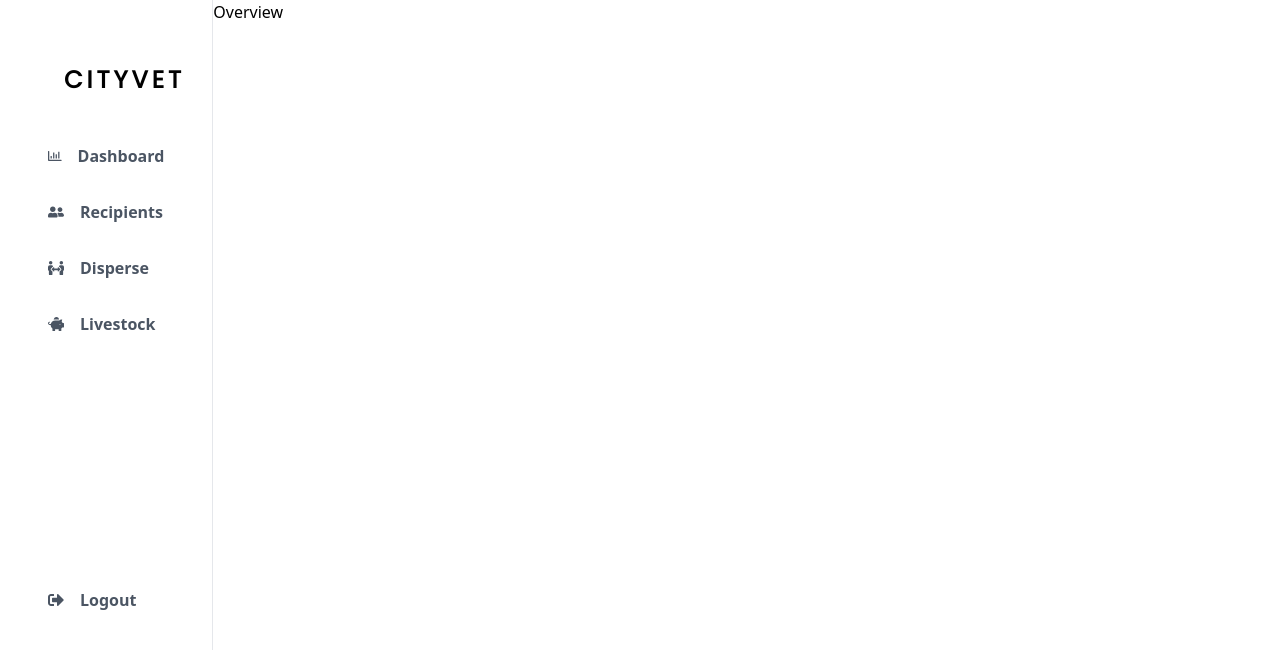
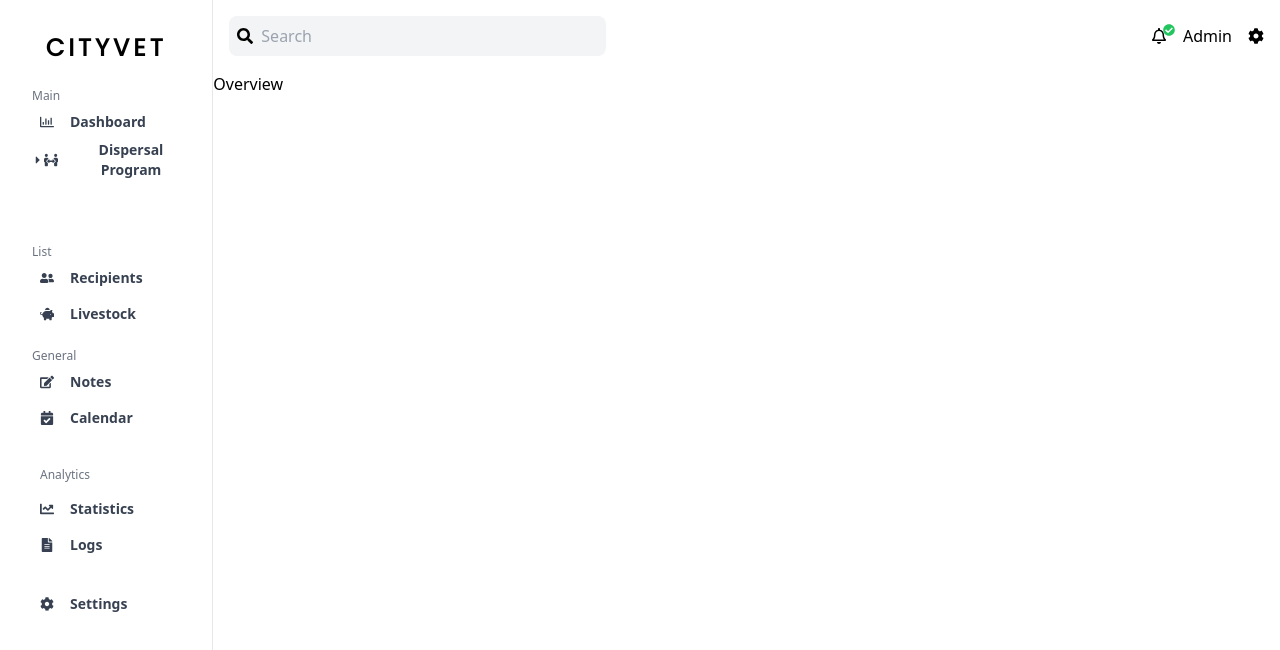
Before and after one commit to asiloprince/cityvet, a React (Vite) app in the folder client/: page / in a window 1280 px wide. Shown: the top 650 px of the page. Built offline with nearby package versions, Linux system fonts and the light colour scheme.

Commit message:
add header and update sidebar

```diff
--- /dev/null
+++ b/client/src/components/Header.tsx
@@ -0,0 +1,48 @@
+import { Link, Outlet } from "react-router-dom";
+import { FaRegBell, FaCog, FaSearch, FaCheckCircle } from "react-icons/fa";
+function Header() {
+  return (
+    <div className="col-span-5">
+      <header className="flex items-center justify-between p-4 w-full">
+        {/* search */}
+        <form className="w-[40%]">
+          <div className="relative w-full">
+            <FaSearch className="absolute left-2 top-3" />
+            <input
+              type="text"
+              placeholder="Search"
+              className="bg-gray-100 p-2 pl-8 pr-4 outline-none rounded-lg w-full"
+            />
+          </div>
+        </form>
+        {/* notifiction */}
+        <nav className="w-[70%] flex justify-end">
+          <ul className="flex items-center gap-4">
+            <li>
+              <Link to="#" className="relative">
+                <FaRegBell />
+                <FaCheckCircle className="absolute -right-2 -top-1 text-xs text-green-500" />
+              </Link>
+            </li>
+            <li>
+              <Link to="#" className="flex items-center gap-2">
+                Admin
+              </Link>
+            </li>
+            <li>
+              <Link to="#" className="flex items-center gap-2">
+                <FaCog />
+              </Link>
+            </li>
+          </ul>
+        </nav>
+      </header>
+      <div>
+        {" "}
+        <Outlet />
+      </div>
+    </div>
+  );
+}
+
+export default Header;
--- a/client/src/components/SideBar.tsx
+++ b/client/src/components/SideBar.tsx
@@ -1,18 +1,26 @@
 import { useState } from "react";
-import { Link, Outlet } from "react-router-dom";
+import { Link } from "react-router-dom";
+import Header from "./Header";
 import {
   FaPeopleArrows,
   FaUserFriends,
   FaPiggyBank,
   FaRegChartBar,
-  FaSignOutAlt,
+  FaChartLine,
+  FaCaretRight,
+  FaCaretDown,
+  FaCog,
+  FaFileAlt,
   FaBars,
   FaTimes,
+  FaCalendarCheck,
+  FaEdit,
 } from "react-icons/fa";
 
 function SideBar() {
   // for mobile navigation
   const [sideBar, setSideBar] = useState(false);
+  const [subButton, setSubButton] = useState(false);
 
   const navigationHandler = () => {
     setSideBar(!sideBar);
@@ -25,74 +33,151 @@ function SideBar() {
           sideBar ? "-left-0" : "-left-full"
         }  h-full col-span-1 p-8 border-r`}
       >
-        <div className="text-center p-8">
+        <div className="text-center pb-2">
           <h1 className="font-poppin font-bold text-2xl uppercase tracking-[4px]">
             Cityvet
           </h1>
         </div>
-        <div className="flex flex-col justify-between h-[500px]">
+        <div className="flex flex-col justify-between h-[550px]">
           {/* navigation sidebar */}
           <nav>
             <ul>
+              <p className="text-xs text-gray-500 pt-4">Main</p>
               <li>
                 <Link
                   to="/"
-                  className="flex items-center gap-4 hover:bg-cyan-600 p-4 hover:text-white text-gray-600 font-semibold rounded-lg transition-colors"
+                  className="flex items-center gap-4 hover:bg-cyan-600 p-2 hover:text-white text-sm text-gray-700 font-semibold rounded-lg transition-colors"
                 >
                   <FaRegChartBar /> Dashboard
                 </Link>
               </li>
+              <div className="h-16 mb-6">
+                <li>
+                  <button
+                    className="flex items-center gap-3 w-40  text-sm text-gray-700 font-semibold transition-all rounded-lg transition-colors "
+                    onClick={() => {
+                      setSubButton(!subButton);
+                    }}
+                  >
+                    <div className="flex items-center">
+                      {subButton ? (
+                        <FaCaretDown className="text-xs" />
+                      ) : (
+                        <FaCaretRight className="text-xs" />
+                      )}
+                      <FaPeopleArrows />
+                    </div>
+                    Dispersal Program
+                  </button>
+                  {/* output subButton if true */}
+                  {subButton && (
+                    <ul className="absolute py-2 space-y-2 text-xs  overflow-y-auto ">
+                      <li>
+                        <Link
+                          to="disperse"
+                          className="flex items-center ml-2 p-2 text-gray-700 w-44 font-semibold hover:bg-cyan-600 hover:text-white transition-colors"
+                        >
+                          Disperse
+                        </Link>
+                      </li>
+                      <li>
+                        <Link
+                          to="#"
+                          className="flex items-center ml-2 p-2  text-gray-700 w-44 font-semibold hover:bg-cyan-600 hover:text-white transition-colors"
+                        >
+                          Redisperse
+                        </Link>
+                      </li>
+                    </ul>
+                  )}
+                </li>
+              </div>
+
+              <p className="text-xs text-gray-500 pt-4">List</p>
+
               <li>
                 <Link
                   to="/benefeciaries"
-                  className="flex items-center gap-4 hover:bg-cyan-600 p-4 hover:text-white text-gray-600 font-semibold rounded-lg transition-colors"
+                  className="flex items-center gap-4 hover:bg-cyan-600 p-2 hover:text-white text-sm text-gray-700 font-semibold rounded-lg transition-colors"
                 >
                   <FaUserFriends /> Recipients
                 </Link>
               </li>
               <li>
                 <Link
-                  to="/disperse"
-                  className="flex items-center gap-4 hover:bg-cyan-600 p-4 hover:text-white text-gray-600 font-semibold rounded-lg transition-colors"
+                  to="/livestocks"
+                  className="flex items-center gap-4 hover:bg-cyan-600 p-2 hover:text-white text-sm text-gray-700 font-semibold rounded-lg transition-colors"
                 >
-                  <FaPeopleArrows />
-                  Disperse
+                  <FaPiggyBank />
+                  Livestock
+                </Link>
+              </li>
+              <p className="text-xs text-gray-500 pt-4">General</p>
+
+              <li>
+                <Link
+                  to="/benefeciaries"
+                  className="flex items-center gap-4 hover:bg-cyan-600 p-2 hover:text-white text-sm text-gray-700 font-semibold rounded-lg transition-colors"
+                >
+                  <FaEdit /> Notes
                 </Link>
               </li>
               <li>
                 <Link
                   to="/livestocks"
-                  className="flex items-center gap-4 hover:bg-cyan-600 p-4 hover:text-white text-gray-600 font-semibold rounded-lg transition-colors"
+                  className="flex items-center gap-4 hover:bg-cyan-600 p-2 hover:text-white text-sm text-gray-700 font-semibold rounded-lg transition-colors"
                 >
-                  <FaPiggyBank />
-                  Livestock
+                  <FaCalendarCheck />
+                  Calendar
                 </Link>
               </li>
             </ul>
           </nav>
+          {/* analytics */}
+          <div>
+            <p className="text-xs text-gray-500 p-2">Analytics</p>
+            <ul>
+              <li>
+                <Link
+                  to="/"
+                  className="flex items-center gap-4 hover:bg-cyan-600 p-2 hover:text-white text-sm text-gray-700 font-semibold rounded-lg transition-colors"
+                >
+                  <FaChartLine /> Statistics
+                </Link>
+              </li>
+              <li>
+                <Link
+                  to="/benefeciaries"
+                  className="flex items-center gap-4 hover:bg-cyan-600 p-2 hover:text-white text-sm text-gray-700 font-semibold rounded-lg transition-colors"
+                >
+                  <FaFileAlt /> Logs
+                </Link>
+              </li>
+            </ul>
+          </div>
           {/* logout */}
           <div className="flex flex-col gap-4">
             <Link
-              to="login"
-              className="flex items-center gap-4 hover:bg-cyan-600 p-4 hover:text-white text-gray-600 font-semibold rounded-lg transition-colors"
+              to="#"
+              className="flex items-center gap-4 hover:bg-cyan-600 p-2 hover:text-white text-sm text-gray-700 font-semibold rounded-lg transition-colors"
             >
-              <FaSignOutAlt />
-              Logout
+              <FaCog />
+              Settings
             </Link>
           </div>
         </div>
       </div>
       {/* this is content */}
       {/* <div className="bg-blue-400 col-span-5">Helo</div> */}
-      <div>
-        <button
-          className="block  fixed bottom-4 right-4 bg-cyan-600 p-2 text-white rounded lg:hidden text-2xl z-40"
-          onClick={navigationHandler}
-        >
-          {sideBar ? <FaTimes className="text-red-500 " /> : <FaBars />}
-        </button>
-        <Outlet />
-      </div>
+
+      <button
+        className="block absolute fixed bottom-4 right-4 bg-cyan-600 p-2 text-white rounded lg:hidden text-2xl"
+        onClick={navigationHandler}
+      >
+        {sideBar ? <FaTimes className="text-red-500 " /> : <FaBars />}
+      </button>
+
+      <Header />
     </div>
   );
 }
```
